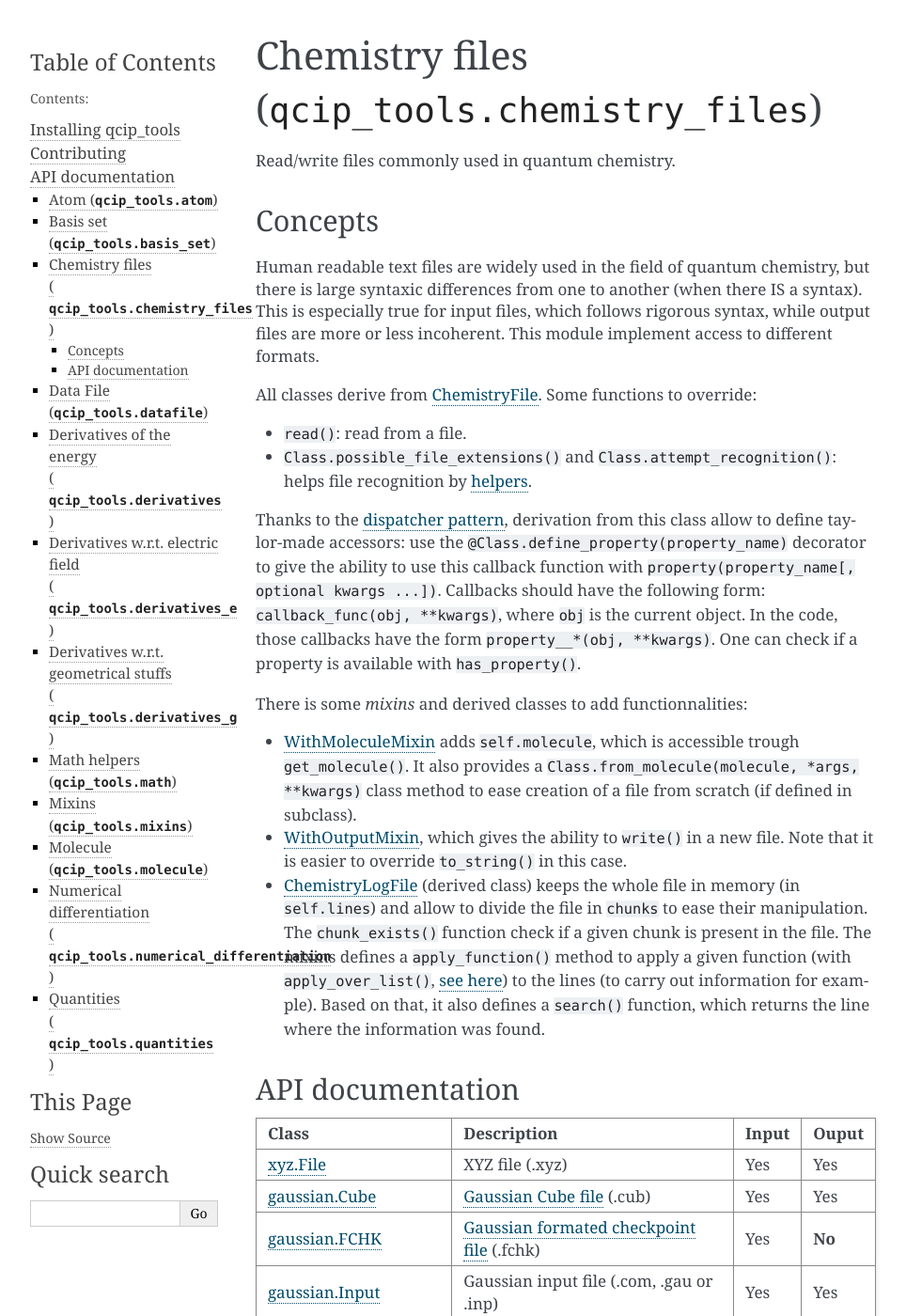
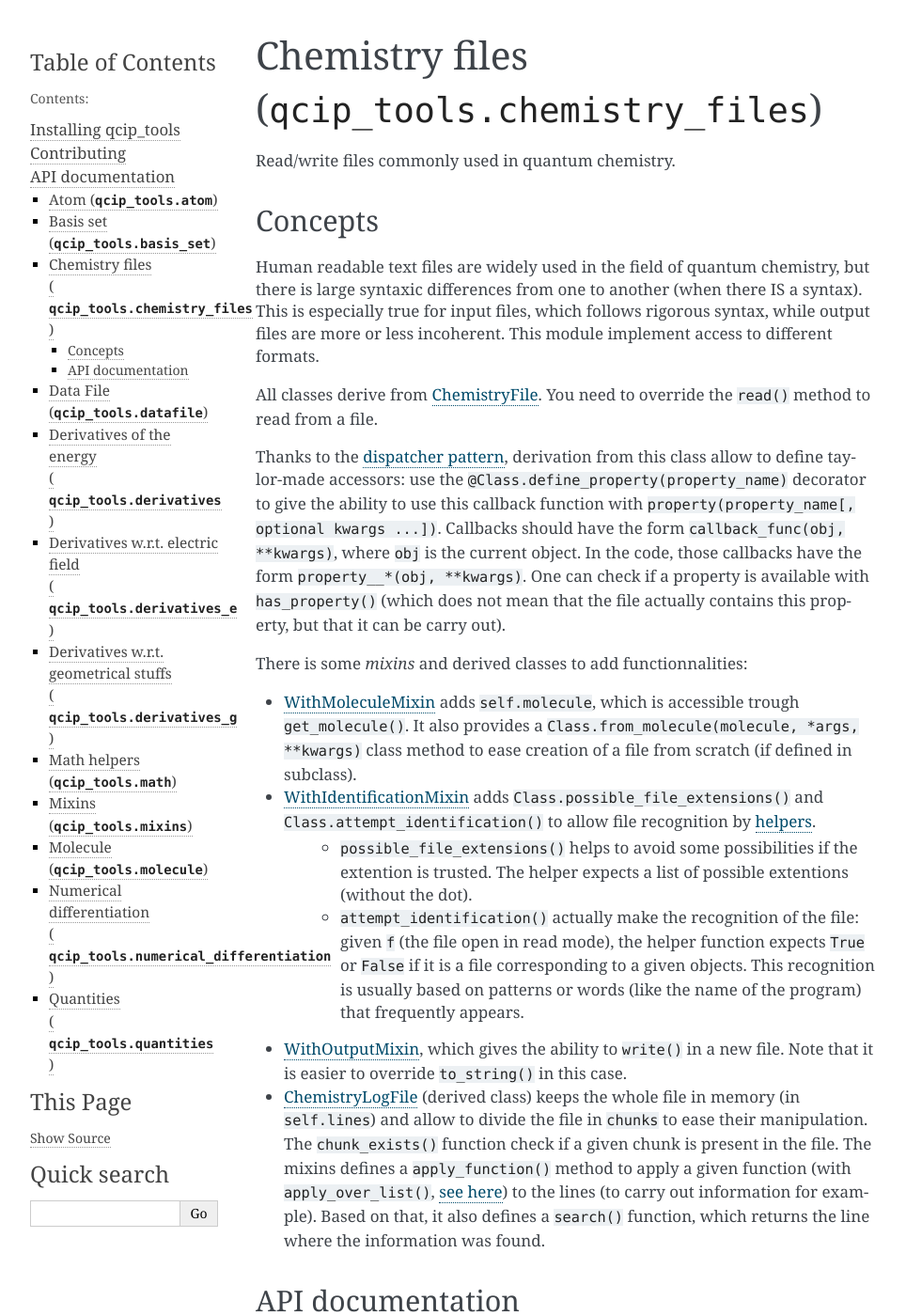
Before and after one commit to pierre-24/qcip_tools, a Sphinx documentation site: the page built from documentation/source/code-documentation/chemistry_files.rst, in a window 1280 px wide and 1400 px high. Shown: the whole window at 94% size, without its empty margins (148-1112 px from the left). Built offline with Sphinx 7.4.7, drawn with Linux system fonts in a browser that asks for light colours; some of the changed text lies outside the part shown.

Commit message:
One (more) mixin to rule them all

```diff
--- a/documentation/source/code-documentation/basis_set.rst
+++ b/documentation/source/code-documentation/basis_set.rst
@@ -29,13 +29,13 @@ where :math:`\alpha` (the letter :math:`\zeta` is also used) is the exponent of
 To mimic STO's, a linear combination (a contraction) of GTO's (**primitives**) is used to form a **basis function**.
 
 The sum of exponents :math:`L=l+m+n` is used analogously to the angular quantum number for atom, to mark function as *s*-type (:math:`L=0`), *p*-type (:math:`L=1`), *d*-type  (:math:`L=2`), etc.
-Primitives (and basis functions) are regrouped in shells (S, P, D, F ...), forming a collection of GTO's with the same :math:`L`: in each shell :math:`\mu`, the primitives are contracted in :math:`N_\mu` basis functions.
+Primitives (and basis functions) are regrouped in shells (S, P, D, F ...), forming a collection of GTO's with the same :math:`L`: in each shell :math:`\mu`, the primitives are contracted in :math:`n_\mu` basis functions :math:`\gamma`.
 
 The general expression for an atomic basis set centered in :math:`\mathbf{R}` is therefore:
 
 .. math::
 
-    \phi^{\mathbf{R}}(\mathbf{r}) = \sum_\mu^{\text{S, P, D, }\ldots} \sum_{\gamma}^{N_\mu} \underbrace{N_{\mu\gamma}\,\sum_k c_{\mu\gamma k} \sum_{(l,m,n)\in \mu} G_{lmn}^{\mathbf{R}, \alpha_{\mu\gamma k}}(\mathbf{r})}_{\text{basis function}\,\equiv\,\text{contraction of primitives}},
+    \phi^{\mathbf{R}}(\mathbf{r}) = \sum_\mu^{\text{S, P, D, }\ldots} \sum_{\gamma}^{n_\mu} \underbrace{N_{\mu\gamma}\,\sum_k^{n_{\mu\gamma}} c_{\mu\gamma k} \sum_{(l,m,n)\in \mu} G_{lmn}^{\mathbf{R}, \alpha_{\mu\gamma k}}(\mathbf{r})}_{\text{basis function}\,\gamma\,\equiv\,\text{contraction of }n_{\mu\gamma}\text{ primitives}},
 
 where :math:`c_{\mu\gamma k}` is the contraction coefficient of the primitive :math:`k` in basis function :math:`\gamma` in shell :math:`\mu`, to which correspond a exponent :math:`\alpha_{\mu\gamma k}`.
 :math:`N_{\mu\gamma}` is a normalization constant for the whole basis function :math:`\gamma` in :math:`\mu`.
--- a/documentation/source/code-documentation/chemistry_files.rst
+++ b/documentation/source/code-documentation/chemistry_files.rst
@@ -10,18 +10,20 @@ Concepts
 Human readable text files are widely used in the field of quantum chemistry, but there is large syntaxic differences from one to another (when there IS a syntax).
 This is especially true for input files, which follows rigorous syntax, while output files are more or less incoherent. This module implement access to different formats.
 
-All classes derive from `ChemistryFile <#qcip_tools.chemistry_files.ChemistryFile>`_. Some functions to override:
-
-- ``read()``: read from a file.
-- ``Class.possible_file_extensions()`` and ``Class.attempt_recognition()``: helps file recognition by `helpers <#helpers-helpers>`_.
+All classes derive from `ChemistryFile <#qcip_tools.chemistry_files.ChemistryFile>`_.
+You need to override the ``read()`` method to read from a file.
 
 Thanks to the `dispatcher pattern <mixins.html#qcip_tools.mixins.Dispatcher>`_, derivation from this class allow to define taylor-made accessors: use the ``@Class.define_property(property_name)`` decorator to give the ability to use this callback function with ``property(property_name[, optional kwargs ...])``.
-Callbacks should have the following form: ``callback_func(obj, **kwargs)``, where ``obj`` is the current object. In the code, those callbacks have the form ``property__*(obj, **kwargs)``. One can check if a property is available with ``has_property()``.
+Callbacks should have the form ``callback_func(obj, **kwargs)``, where ``obj`` is the current object. In the code, those callbacks have the form ``property__*(obj, **kwargs)``. One can check if a property is available with ``has_property()`` (which does not mean that the file actually contains this property, but that it can be carry out).
 
 There is some *mixins* and derived classes to add functionnalities:
 
 + `WithMoleculeMixin <#qcip_tools.chemistry_files.WithMoleculeMixin>`_ adds ``self.molecule``, which is accessible trough ``get_molecule()``.
   It also provides a ``Class.from_molecule(molecule, *args, **kwargs)`` class method to ease creation of a file from scratch (if defined in subclass).
++ `WithIdentificationMixin <#qcip_tools.chemistry_files.WithIdentificationMixin>`_ adds ``Class.possible_file_extensions()`` and ``Class.attempt_identification()`` to allow file recognition by `helpers <#helpers-helpers>`_.
+    + ``possible_file_extensions()`` helps to avoid some possibilities if the extention is trusted. The helper expects a list of possible extentions (without the dot).
+    + ``attempt_identification()`` actually make the recognition of the file: given ``f`` (the file open in read mode), the helper function expects ``True`` or ``False`` if it is a file corresponding to a given objects.
+      This recognition is usually based on patterns or words (like the name of the program) that frequently appears.
 + `WithOutputMixin <#qcip_tools.chemistry_files.WithOutputMixin>`_, which gives the ability to ``write()`` in a new file.
   Note that it is easier to override ``to_string()`` in this case.
 + `ChemistryLogFile <#qcip_tools.chemistry_files.ChemistryLogFile>`_ (derived class) keeps the whole file in memory (in ``self.lines``) and allow to divide the file in ``chunks`` to ease their manipulation.
@@ -102,7 +104,7 @@ Base
 Helpers (``helpers``)
 =====================
 
-Based on ``possible_file_extensions()`` and ``attempt_recognition()``, if defined, the ``helpers`` submodule helps to open any chemistry files.
+Based on ``possible_file_extensions()`` and ``attempt_identification()`` of `WithIdentificationMixin <#qcip_tools.chemistry_files.WithIdentificationMixin>`_ , the ``helpers`` submodule helps to open any chemistry files.
 
 .. automodule:: qcip_tools.chemistry_files.helpers
     :members:
```
Also changed, not shown: 6 other files.
